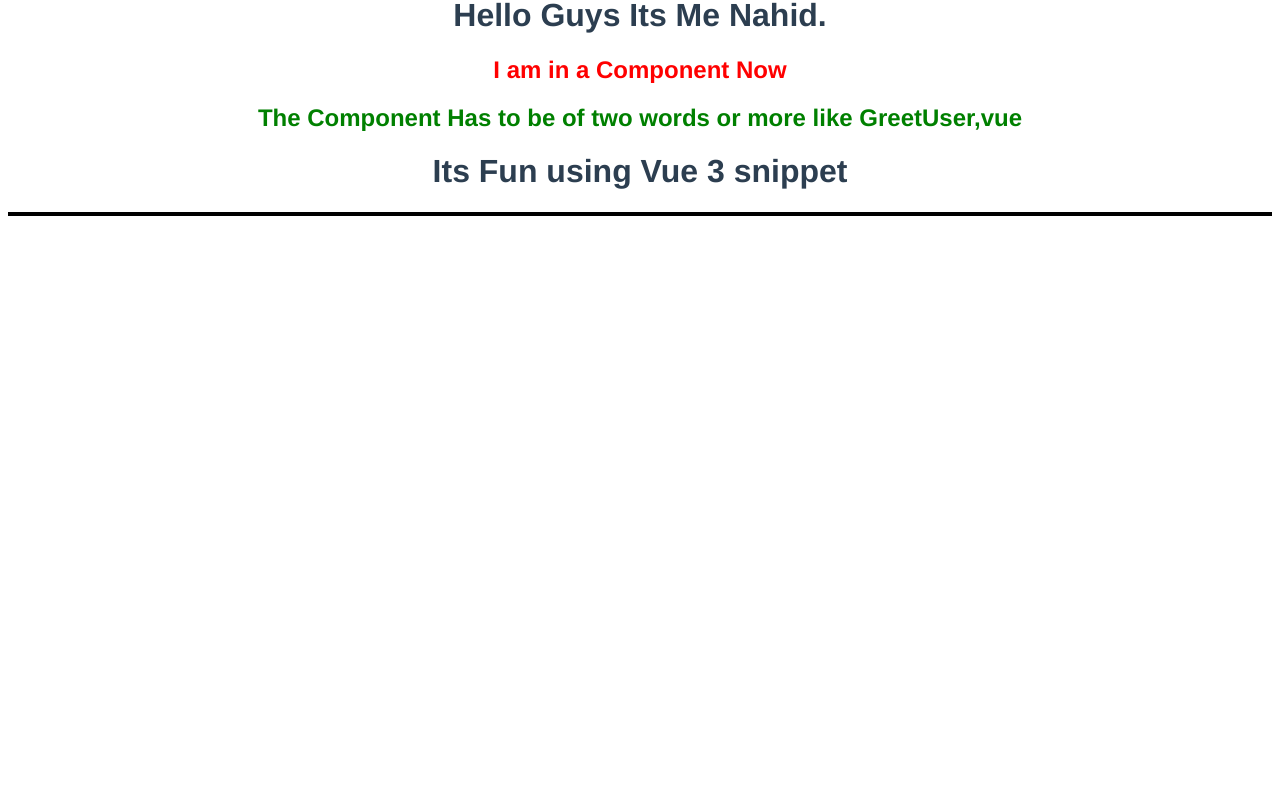
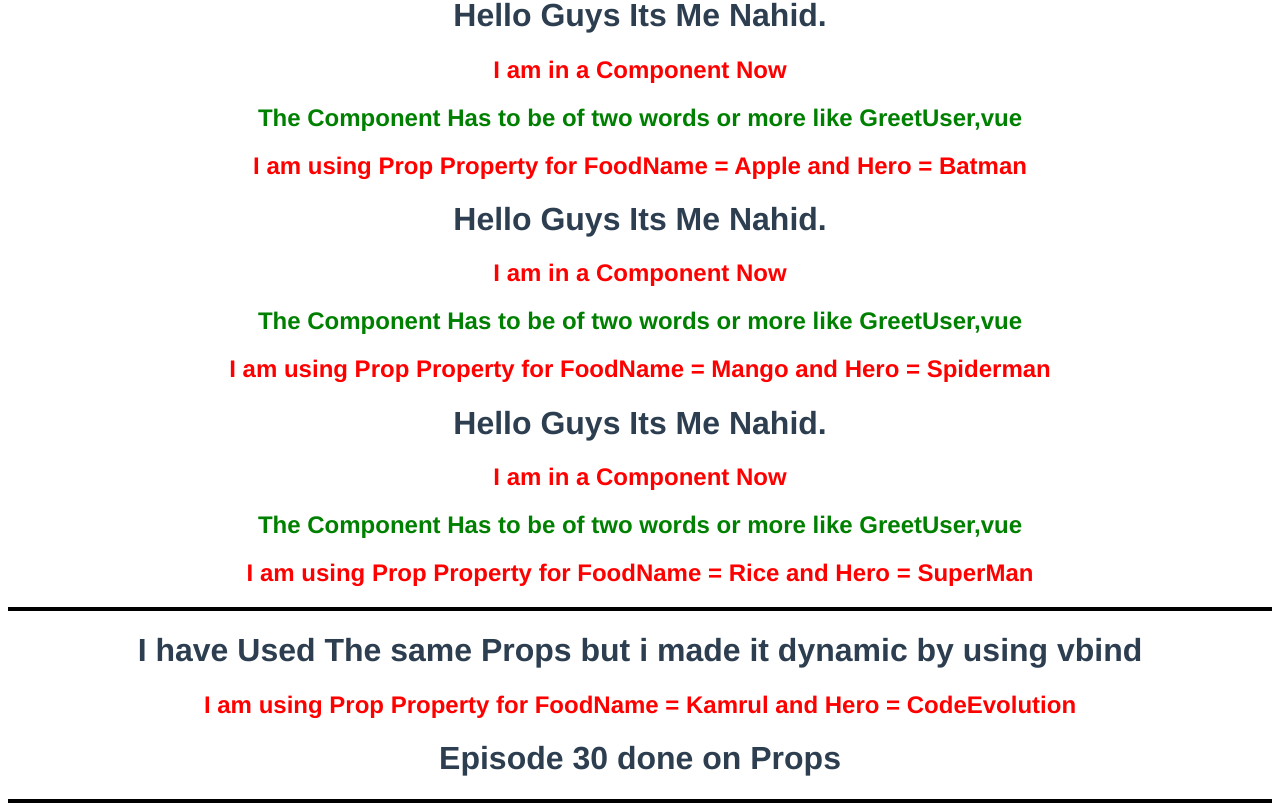
Before and after one commit to khannahid361/vuepractice, a Vue app: page / in a window 1280 px wide. Shown: the part 4433-5244 px from the top of the page. Before the commit the page ends 4657 px from the top, so only its background shows below. Built offline with nearby package versions, Linux system fonts and the light colour scheme.

Commit message:
Episode 30 done on Props

```diff
--- a/src/App.vue
+++ b/src/App.vue
@@ -173,8 +173,11 @@
         <button>Submit</button>
       </div> -->
     </form>
-    <GreetUser />
-    <SmartTool />
+    <GreetUser foodName="Apple" heroName="Batman" />
+    <GreetUser foodName="Mango" heroName="Spiderman" />
+    <GreetUser foodName="Rice" heroName="SuperMan" />
+    <hr style="border: 2px solid black;">
+    <SmartTool :foodName="name" :heroName="channel2"/>
     <hr style="border: 2px solid black;">
   </div>
 </template>
--- a/src/components/GreetUser.vue
+++ b/src/components/GreetUser.vue
@@ -3,11 +3,13 @@
         <h1>Hello Guys Its Me Nahid.</h1>
         <h2 style="color:red">I am in a Component Now</h2>
         <h2 style="color:green">The Component Has to be of two words or more like GreetUser,vue</h2>
+        <h2 style="color:red">I am using Prop Property for FoodName = {{ foodName }} and Hero = {{ heroName }}</h2>
     </div>
 </template>
 
 <script>
     export default {
-        name : 'GreetUser'
+        name : 'GreetUser',
+        props : ['foodName', 'heroName']
     }
 </script>
--- a/src/components/SmartTool.vue
+++ b/src/components/SmartTool.vue
@@ -1,12 +1,15 @@
 <template>
     <div>
-        <h1>Its Fun using Vue 3 snippet</h1>
+        <h1>I have Used The same Props but i made it dynamic by using vbind</h1>
+        <h2 style="color:red">I am using Prop Property for FoodName = {{ foodName }} and Hero = {{ heroName }}</h2>
+        <h1>Episode 30 done on Props</h1>
     </div>
 </template>
 
 <script>
     export default {
         name: 'SmartTool',
+        props : ['foodName', 'heroName']
     }
 </script>
 
```
